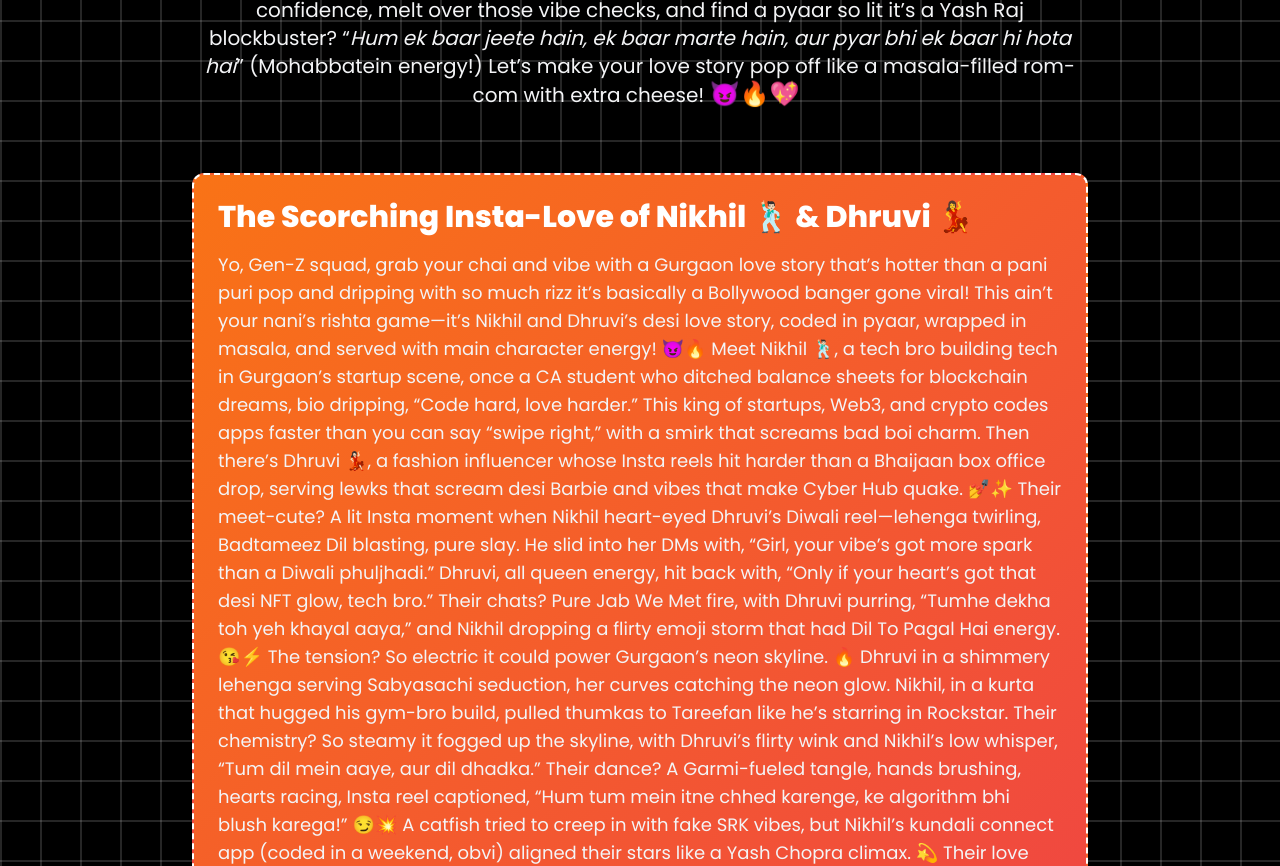
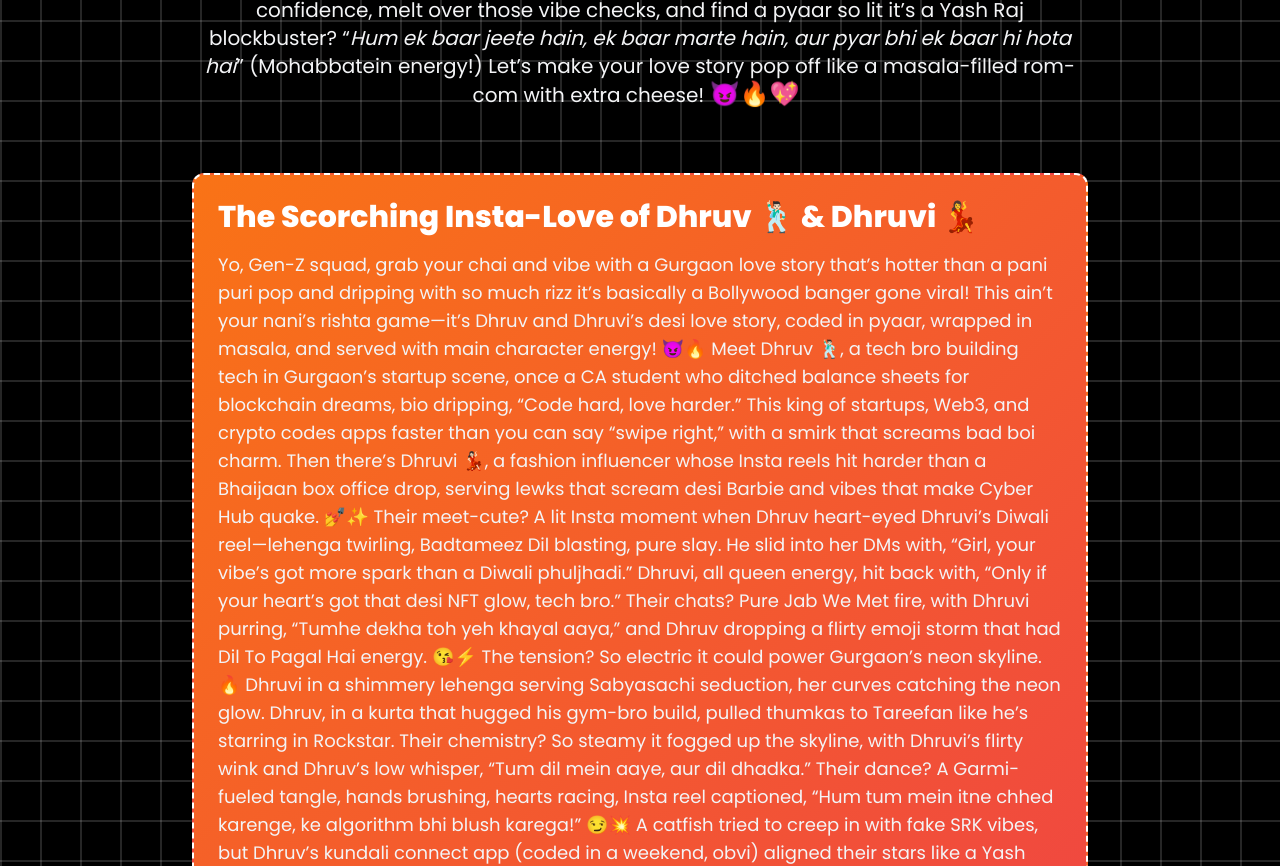
Before and after one commit to dakshjain-djain/swipetheslay, a plain HTML site: page index.html in a window 1280 px wide. Shown: the part 1140-2006 px from the top of the page. Drawn offline with nearby package versions, Linux system fonts and the light colour scheme.

Commit message:
index.html

```diff
--- a/index.html
+++ b/index.html
@@ -181,17 +181,17 @@
 
   <!-- Dating Story -->
   <div id="story" class="story-box max-w-4xl text-left" role="region" aria-label="Dating Story">
-    <h3 class="text-xl sm:text-2xl md:text-3xl font-bold text-white mb-4">The Scorching Insta-Love of Nikhil 🕺🏻 & Dhruvi 💃</h3>
+    <h3 class="text-xl sm:text-2xl md:text-3xl font-bold text-white mb-4">The Scorching Insta-Love of Dhruv 🕺🏻 & Dhruvi 💃</h3>
     <p class="text-base sm:text-lg text-gray-100 leading-relaxed">
-      Yo, Gen-Z squad, grab your chai and vibe with a Gurgaon love story that’s hotter than a pani puri pop and dripping with so much rizz it’s basically a Bollywood banger gone viral! This ain’t your nani’s rishta game—it’s Nikhil and Dhruvi’s desi love story, coded in pyaar, wrapped in masala, and served with main character energy! 😈🔥
+      Yo, Gen-Z squad, grab your chai and vibe with a Gurgaon love story that’s hotter than a pani puri pop and dripping with so much rizz it’s basically a Bollywood banger gone viral! This ain’t your nani’s rishta game—it’s Dhruv and Dhruvi’s desi love story, coded in pyaar, wrapped in masala, and served with main character energy! 😈🔥
 
-      Meet Nikhil 🕺🏻, a tech bro building tech in Gurgaon’s startup scene, once a CA student who ditched balance sheets for blockchain dreams, bio dripping, “Code hard, love harder.” This king of startups, Web3, and crypto codes apps faster than you can say “swipe right,” with a smirk that screams bad boi charm. Then there’s Dhruvi 💃🏻, a fashion influencer whose Insta reels hit harder than a Bhaijaan box office drop, serving lewks that scream desi Barbie and vibes that make Cyber Hub quake. 💅✨
+      Meet Dhruv 🕺🏻, a tech bro building tech in Gurgaon’s startup scene, once a CA student who ditched balance sheets for blockchain dreams, bio dripping, “Code hard, love harder.” This king of startups, Web3, and crypto codes apps faster than you can say “swipe right,” with a smirk that screams bad boi charm. Then there’s Dhruvi 💃🏻, a fashion influencer whose Insta reels hit harder than a Bhaijaan box office drop, serving lewks that scream desi Barbie and vibes that make Cyber Hub quake. 💅✨
 
-      Their meet-cute? A lit Insta moment when Nikhil heart-eyed Dhruvi’s Diwali reel—lehenga twirling, Badtameez Dil blasting, pure slay. He slid into her DMs with, “Girl, your vibe’s got more spark than a Diwali phuljhadi.” Dhruvi, all queen energy, hit back with, “Only if your heart’s got that desi NFT glow, tech bro.” Their chats? Pure Jab We Met fire, with Dhruvi purring, “Tumhe dekha toh yeh khayal aaya,” and Nikhil dropping a flirty emoji storm that had Dil To Pagal Hai energy. 😘⚡️ The tension? So electric it could power Gurgaon’s neon skyline. 🔥
+      Their meet-cute? A lit Insta moment when Dhruv heart-eyed Dhruvi’s Diwali reel—lehenga twirling, Badtameez Dil blasting, pure slay. He slid into her DMs with, “Girl, your vibe’s got more spark than a Diwali phuljhadi.” Dhruvi, all queen energy, hit back with, “Only if your heart’s got that desi NFT glow, tech bro.” Their chats? Pure Jab We Met fire, with Dhruvi purring, “Tumhe dekha toh yeh khayal aaya,” and Dhruv dropping a flirty emoji storm that had Dil To Pagal Hai energy. 😘⚡️ The tension? So electric it could power Gurgaon’s neon skyline. 🔥
 
-      Dhruvi in a shimmery lehenga serving Sabyasachi seduction, her curves catching the neon glow. Nikhil, in a kurta that hugged his gym-bro build, pulled thumkas to Tareefan like he’s starring in Rockstar. Their chemistry? So steamy it fogged up the skyline, with Dhruvi’s flirty wink and Nikhil’s low whisper, “Tum dil mein aaye, aur dil dhadka.” Their dance? A Garmi-fueled tangle, hands brushing, hearts racing, Insta reel captioned, “Hum tum mein itne chhed karenge, ke algorithm bhi blush karega!” 😏💥 A catfish tried to creep in with fake SRK vibes, but Nikhil’s kundali connect app (coded in a weekend, obvi) aligned their stars like a Yash Chopra climax. 💫
+      Dhruvi in a shimmery lehenga serving Sabyasachi seduction, her curves catching the neon glow. Dhruv, in a kurta that hugged his gym-bro build, pulled thumkas to Tareefan like he’s starring in Rockstar. Their chemistry? So steamy it fogged up the skyline, with Dhruvi’s flirty wink and Dhruv’s low whisper, “Tum dil mein aaye, aur dil dhadka.” Their dance? A Garmi-fueled tangle, hands brushing, hearts racing, Insta reel captioned, “Hum tum mein itne chhed karenge, ke algorithm bhi blush karega!” 😏💥 A catfish tried to creep in with fake SRK vibes, but Dhruv’s kundali connect app (coded in a weekend, obvi) aligned their stars like a Yash Chopra climax. 💫
 
-      Their love sealed over a golgappa date, Dhruvi’s lips teasing the spicy pani as she purred, “Tujh mein rab dikhta hai” (Rab Ne Bana Di Jodi energy). Nikhil, feeding her a golgappa, leaned in close, whispering, “Tum meri reel ho, aur main tera director.” Their FBO Insta post? A Cyber Hub selfie—Dhruvi’s kohl-rimmed eyes locked on Nikhil’s smirk—captioned, “Bade bade Gurgaon mein aisi chhoti chhoti love stories,” blowing up with likes faster than a Vogue India drop. 🚖💖
+      Their love sealed over a golgappa date, Dhruvi’s lips teasing the spicy pani as she purred, “Tujh mein rab dikhta hai” (Rab Ne Bana Di Jodi energy). Dhruv, feeding her a golgappa, leaned in close, whispering, “Tum meri reel ho, aur main tera director.” Their FBO Insta post? A Cyber Hub selfie—Dhruvi’s kohl-rimmed eyes locked on Dhruv’s smirk—captioned, “Bade bade Gurgaon mein aisi chhoti chhoti love stories,” blowing up with likes faster than a Vogue India drop. 🚖💖
     </p>
   </div>
 
@@ -199,7 +199,7 @@
   <div id="share" class="max-w-4xl text-center mb-2" role="region" aria-label="Share Your Story">
     <h3 class="text-xl sm:text-2xl md:text-3xl font-bold text-white mb-3">Join the Pyaar Party! 💑🔥</h3>
     <p class="text-base sm:text-lg text-gray-100 mb-6">
-      Got a masala-filled dating saga like Nikhil 😎 & Dhruvi 💃? Drop your spicy tale and let’s make the internet dhak! “<em>Koi pyar kare toh dil se dil tak jaye</em>” (Kuch Kuch Hota Hai energy!) <span class="emoji">💌</span>
+      Got a masala-filled dating saga like Dhruv 😎 & Dhruvi 💃? Drop your spicy tale and let’s make the internet dhak! “<em>Koi pyar kare toh dil se dil tak jaye</em>” (Kuch Kuch Hota Hai energy!) <span class="emoji">💌</span>
     </p>
     <a href="https://forms.gle/QX8x5CYgiaK6RcJy6" class="story-button inline-block mb-4" aria-label="Submit your dating story">Drop Your Love Saga!</a>
   </div>
```
